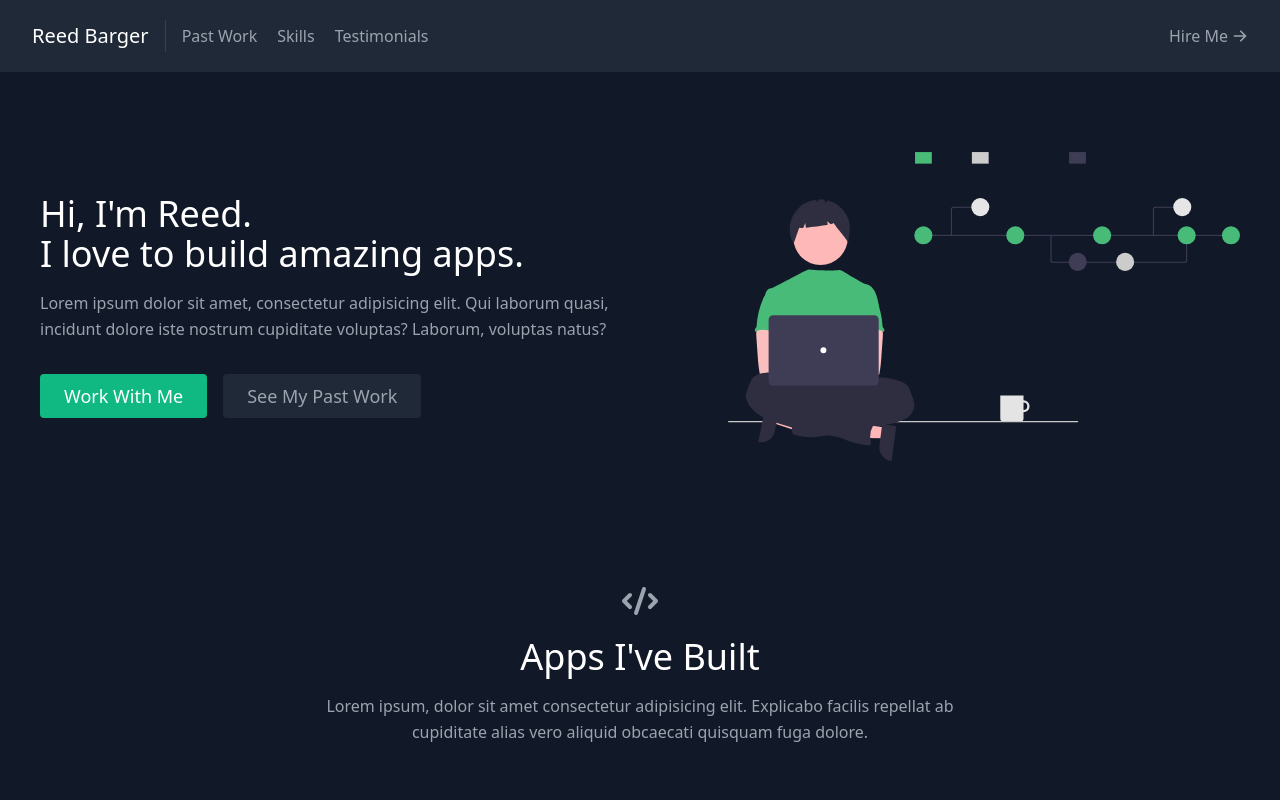
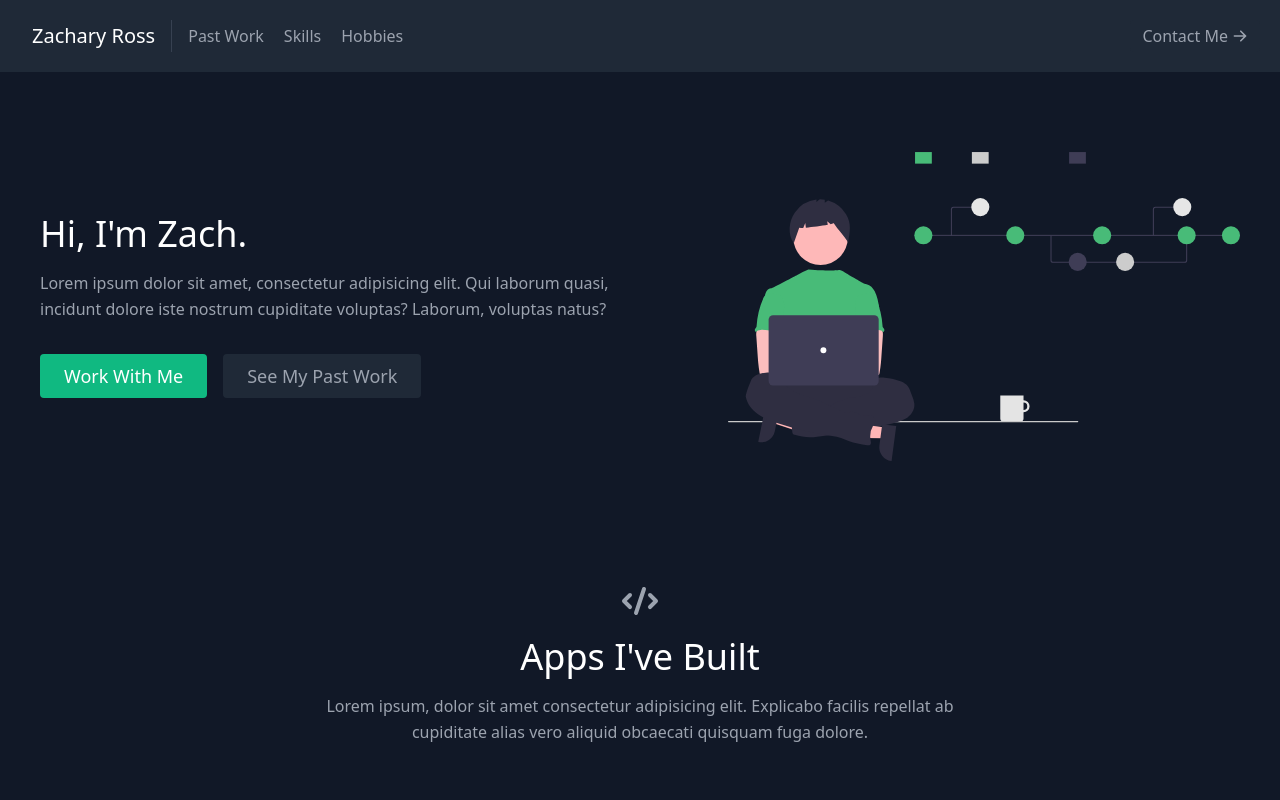
Before and after one commit to realzachross/Portfolio, a React (Create React App) app in the folder react-portfolio/: page / in a window 1280 px wide. Shown: the top 800 px of the page. Built offline with nearby package versions, Linux system fonts and the light colour scheme.

Commit message:
In process of updating content

```diff
--- a/react-portfolio/package.json
+++ b/react-portfolio/package.json
@@ -4,10 +4,14 @@
   "private": true,
   "dependencies": {
     "@craco/craco": "^5.9.0",
+    "@fortawesome/fontawesome-svg-core": "^6.2.1",
+    "@fortawesome/free-solid-svg-icons": "^6.2.1",
+    "@fortawesome/react-fontawesome": "^0.2.0",
     "@heroicons/react": "^1.0.1",
     "react": "^17.0.2",
     "react-dom": "^17.0.2",
-    "react-scripts": "^1.1.5"
+    "react-scripts": "^1.1.5",
+    "react-social-icons": "^5.15.0"
   },
   "scripts": {
     "start": "craco start",
--- a/react-portfolio/src/components/About.js
+++ b/react-portfolio/src/components/About.js
@@ -6,10 +6,7 @@ export default function About() {
       <div className="container mx-auto flex px-10 py-20 md:flex-row flex-col items-center">
         <div className="lg:flex-grow md:w-1/2 lg:pr-24 md:pr-16 flex flex-col md:items-start md:text-left mb-16 md:mb-0 items-center text-center">
           <h1 className="title-font sm:text-4xl text-3xl mb-4 font-medium text-white">
-            Hi, I'm Reed.
-            <br className="hidden lg:inline-block" />I love to build amazing
-            apps.
-          </h1>
+            Hi, I'm Zach. </h1>
           <p className="mb-8 leading-relaxed">
             Lorem ipsum dolor sit amet, consectetur adipisicing elit. Qui
             laborum quasi, incidunt dolore iste nostrum cupiditate voluptas?
--- a/react-portfolio/src/components/Contact.js
+++ b/react-portfolio/src/components/Contact.js
@@ -27,7 +27,7 @@ export default function Contact() {
   return (
     <section id="contact" className="relative">
       <div className="container px-5 py-10 mx-auto flex sm:flex-nowrap flex-wrap">
-        <div className="lg:w-2/3 md:w-1/2 bg-gray-900 rounded-lg overflow-hidden sm:mr-10 p-10 flex items-end justify-start relative">
+        <div className="lg:w-2/3 md:w-1/2 bg-gray-800 rounded-lg overflow-hidden sm:mr-10 p-10 flex items-end justify-start relative">
           <iframe
             width="100%"
             height="100%"
@@ -37,7 +37,6 @@ export default function Contact() {
             marginHeight={0}
             marginWidth={0}
             style={{ filter: "opacity(0.7)" }}
-            src="https://www.google.com/maps/embed/v1/place?q=97+warren+st+new+york+city&key=AIzaSyBFw0Qbyq9zTFTd-tUY6dZWTgaQzuU17R8"
           />
           <div className="bg-gray-900 relative flex flex-wrap py-6 rounded shadow-md">
             <div className="lg:w-1/2 px-6">
--- a/react-portfolio/src/components/Navbar.js
+++ b/react-portfolio/src/components/Navbar.js
@@ -1,5 +1,7 @@
 import { ArrowRightIcon } from "@heroicons/react/solid";
 import React from "react";
+import { FontAwesomeIcon } from "@fortawesome/react-fontawesome"
+import { faFacebook } from "@fortawesome/free-brands-svg-icons"
 
 export default function Navbar() {
   return (
@@ -7,7 +9,7 @@ export default function Navbar() {
       <div className="container mx-auto flex flex-wrap p-5 flex-col md:flex-row items-center">
         <a className="title-font font-medium text-white mb-4 md:mb-0">
           <a href="#about" className="ml-3 text-xl">
-            Reed Barger
+            Zachary Ross
           </a>
         </a>
         <nav className="md:mr-auto md:ml-4 md:py-1 md:pl-4 md:border-l md:border-gray-700	flex flex-wrap items-center text-base justify-center">
@@ -18,13 +20,13 @@ export default function Navbar() {
             Skills
           </a>
           <a href="#testimonials" className="mr-5 hover:text-white">
-            Testimonials
+            Hobbies
           </a>
         </nav>
         <a
           href="#contact"
           className="inline-flex items-center bg-gray-800 border-0 py-1 px-3 focus:outline-none hover:bg-gray-700 rounded text-base mt-4 md:mt-0">
-          Hire Me
+          Contact Me
           <ArrowRightIcon className="w-4 h-4 ml-1" />
         </a>
       </div>
```
Also changed, not shown: 2 other files (tests, documents, lock files or other folders).
